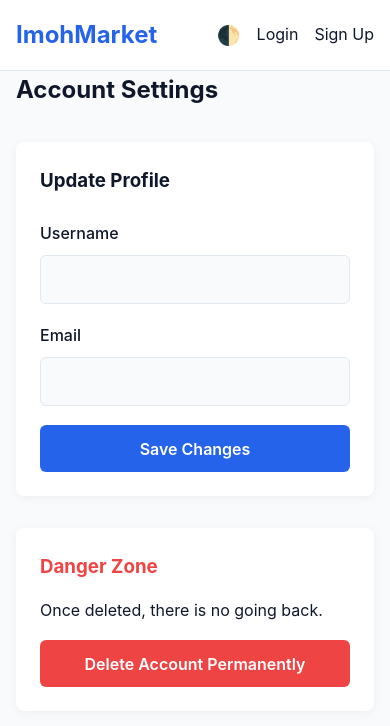
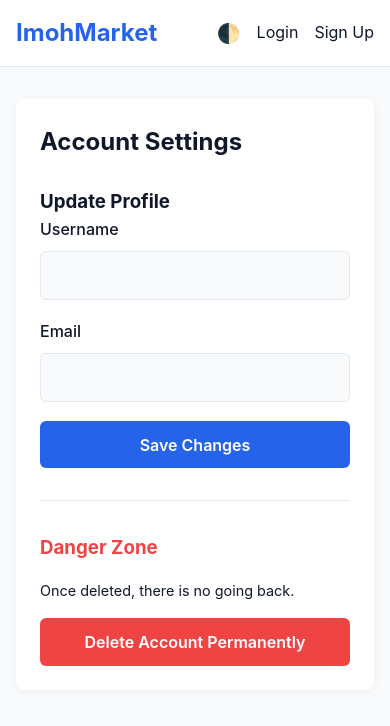
Before and after one commit to Imohalfreddev/ImohMarket, a plain HTML site: page frontend/profile.html in a window 390 px wide. Drawn offline with Linux system fonts and the light colour scheme.

Commit message:
fix: mobile layout - auto center body on screen

```diff
--- a/frontend/profile.html
+++ b/frontend/profile.html
@@ -1,3 +1,121 @@
-<!DOCTYPE html><html lang="en"><head><link rel="stylesheet" href="style.css"><title>My Profile</title></head><body>
-    <nav><div class="container nav-content"><a href="index.html" class="nav-brand">ImohMarket</a><div class="nav-links"><button onclick="toggleTheme()" style="background:none; border:none; cursor:pointer; font-size: 1.2rem;">🌓</button><div id="nav-auth" style="display:inline-flex; gap:1rem;"></div></div></div></nav>
-    <main class="container" style="max-width: 600px;"><h2>Account Settings</h2><div class="auth-container" style="margin: 2rem 0; max-width: 100%;"><h3>Update Profile</h3><br><form onsubmit="updateProfile(event)"><div class="form-group"><label>Username</label><input type="text" id="prof-username" class="form-control" required></div><div class="form-group"><label>Email</label><input type="email" id="prof-email" class="form-control" required></div><button type="submit" class="btn">Save Changes</button></form></div><div class="auth-container" style="margin: 2rem 0; max-width: 100%; border-color: var(--danger);"><h3 style="color: var(--danger);">Danger Zone</h3><p style="margin: 1rem 0;">Once deleted, there is no going back.</p><button onclick="deleteAccount()" class="btn btn-danger">Delete Account Permanently</button></div></main><script src="app.js"></script></body></html>
+<!DOCTYPE html>
+<html lang="en">
+<head>
+    <meta charset="UTF-8">
+    <meta name="viewport" content="width=device-width, initial-scale=1.0">
+    <link rel="stylesheet" href="style.css">
+    <title>My Profile | ImohMarket</title>
+
+    <style>
+        * {
+            margin: 0;
+            padding: 0;
+            box-sizing: border-box;
+        }
+
+        body {
+            min-height: 100vh;
+            min-height: 100dvh;
+            display: flex;
+            flex-direction: column;
+        }
+
+        nav {
+            width: 100%;
+            padding: 14px 16px;
+            position: sticky;
+            top: 0;
+            z-index: 100;
+        }
+
+        .nav-content {
+            max-width: 1200px;
+            margin: 0 auto;
+            display: flex;
+            justify-content: space-between;
+            align-items: center;
+        }
+
+        .auth-wrapper {
+            flex: 1;
+            display: flex;
+            justify-content: center;
+            align-items: center;
+            padding: 24px 16px;
+        }
+
+        .auth-container {
+            width: 100%;
+            max-width: 440px;
+        }
+
+        .form-control {
+            font-size: 16px; /* prevents iOS zoom on tap */
+        }
+
+        .btn {
+            -webkit-tap-highlight-color: transparent;
+        }
+
+        @media (max-width: 480px) {
+            .auth-wrapper {
+                align-items: flex-start;
+                padding-top: 32px;
+            }
+        }
+    </style>
+</head>
+
+<body>
+
+    <nav>
+        <div class="nav-content">
+            <a href="index.html" class="nav-brand">ImohMarket</a>
+            <div class="nav-links">
+                <button onclick="toggleTheme()"
+                    style="background:none; border:none; cursor:pointer; font-size:1.2rem;">
+                    🌓
+                </button>
+                <div id="nav-auth" style="display:inline-flex; gap:1rem;"></div>
+            </div>
+        </div>
+    </nav>
+
+    <main class="auth-wrapper">
+        <div class="auth-container">
+
+            <h2>Account Settings</h2>
+            <br>
+            <h3>Update Profile</h3>
+
+            <form onsubmit="updateProfile(event)">
+                <div class="form-group">
+                    <label>Username</label>
+                    <input type="text" id="prof-username" class="form-control"
+                        autocomplete="username" required>
+                </div>
+                <div class="form-group">
+                    <label>Email</label>
+                    <input type="email" id="prof-email" class="form-control"
+                        autocomplete="email" required>
+                </div>
+                <button type="submit" class="btn">Save Changes</button>
+            </form>
+
+            <hr style="margin: 2rem 0; border: 0; border-top: 1px solid var(--border);">
+
+            <div class="danger-zone">
+                <h3 style="color: var(--danger);">Danger Zone</h3>
+                <p style="margin: 1rem 0; font-size: 0.9rem;">Once deleted, there is no going back.</p>
+                <button onclick="deleteAccount()" class="btn btn-danger">
+                    Delete Account Permanently
+                </button>
+            </div>
+
+        </div>
+    </main>
+
+    <script src="app.js"></script>
+
+</body>
+</html>
```
Also changed, not shown: frontend/buyer-dashboard.html (+4 -4 lines).
